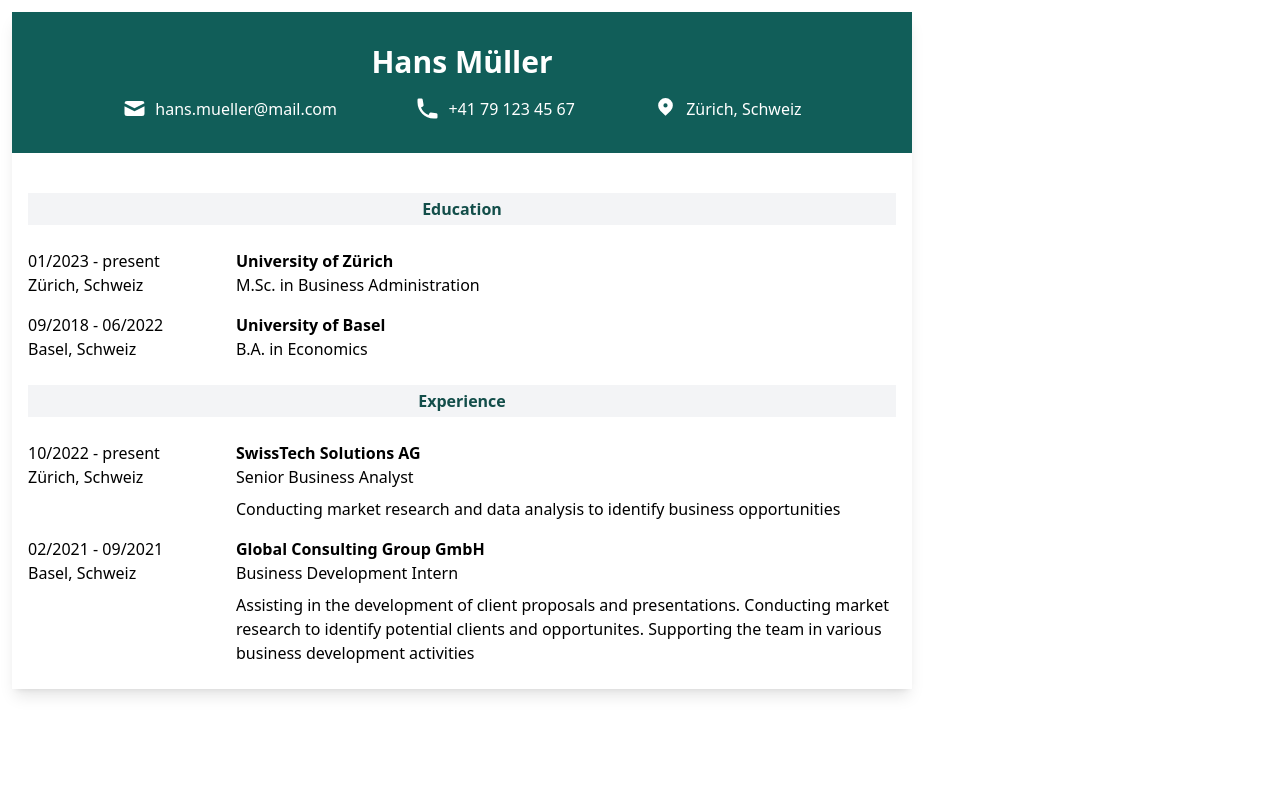
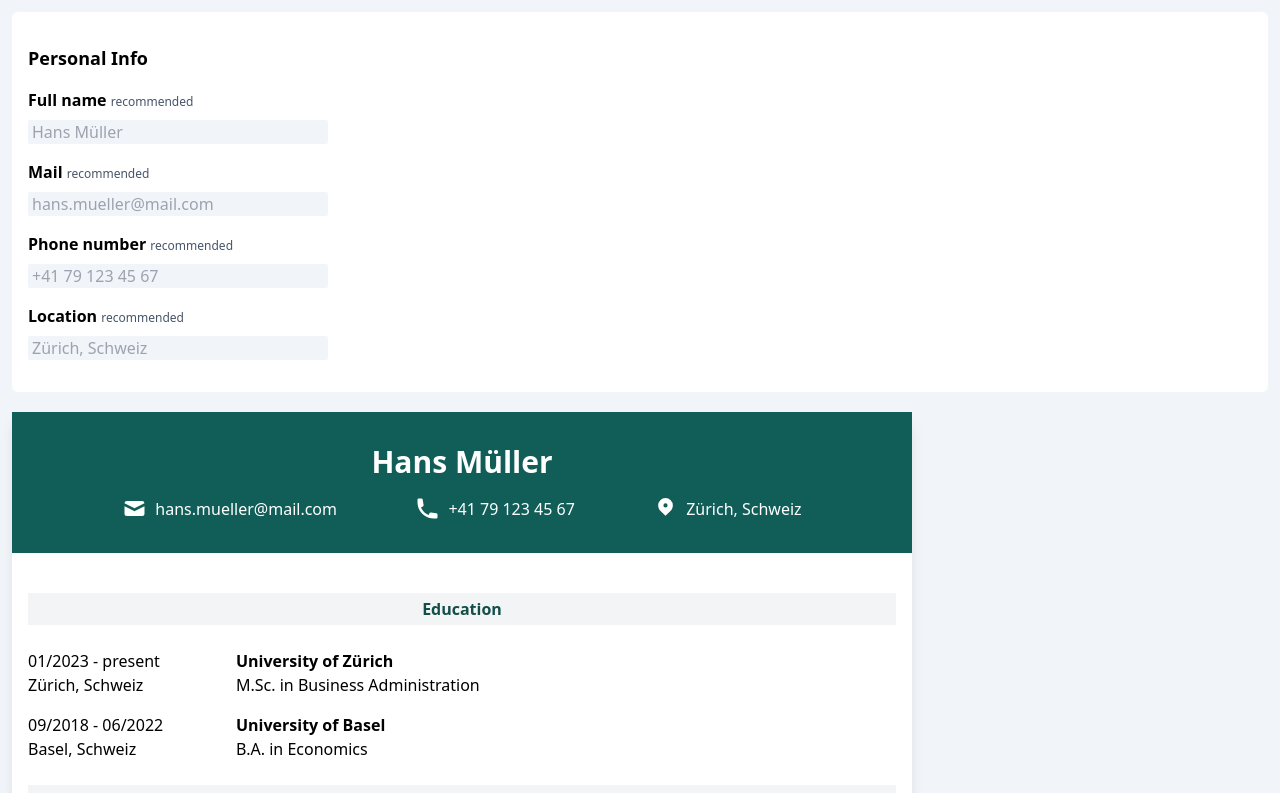
Before and after one commit to IsiNavarro/odin-CV-app, a React (Vite) app: page / in a window 1280 px wide. Shown: the top 793 px of the page. Built offline with nearby package versions, Linux system fonts and the light colour scheme.

Commit message:
Handle state using form input for personal info

```diff
--- a/src/App.jsx
+++ b/src/App.jsx
@@ -1,12 +1,25 @@
-import React from 'react';
-import { useState } from 'react';
+import React, { useState } from 'react';
 import CVDisplay from './components/CVDisplay';
 import { sampleData } from './sampleData';
+import uniqid from 'uniqid';
+import FillIn from './components/FillIn';
 
 function App() {
   const [userData, setUserData] = useState(sampleData);
+
+  const handlePersonalInfo = (e) => {
+    const value = e.target.value;
+    console.log(value);
+    const newPersonalInfo = {
+      ...userData,
+      personalInfo: { ...userData.personalInfo, [e.target.name]: value },
+    };
+    setUserData(newPersonalInfo);
+  };
+
   return (
-    <div className="w-full min-h-screen p-3">
+    <div className="w-full min-h-screen p-3 flex flex-col gap-5 bg-slate-100">
+      <FillIn data={userData} handlePersonalInfo={handlePersonalInfo} />
       <CVDisplay data={userData} />
     </div>
   );
--- /dev/null
+++ b/src/components/FillIn.jsx
@@ -0,0 +1,76 @@
+import React from 'react';
+
+function FillIn({ data, handlePersonalInfo }) {
+  const personalInfo = data.personalInfo;
+  return (
+    <div className="w-full flex flex-col gap-4">
+      <div className="w-full py-8 px-4 flex flex-col gap-2 bg-white rounded-md">
+        <h3 className="font-bold text-lg">Personal Info</h3>
+        <form action="" className="flex flex-col gap-2">
+          <label htmlFor="fullName" className="mt-2 font-bold">
+            Full name{' '}
+            <span className="text-xs font-normal text-slate-600">
+              recommended
+            </span>
+          </label>
+          <input
+            type="text"
+            id="fullName"
+            name="fullName"
+            placeholder={personalInfo.fullName}
+            onChange={handlePersonalInfo}
+            className="max-w-[300px] px-1 bg-slate-100 rounded-sm focus:border-blue-300"
+            required
+          />
+          <label htmlFor="email" className="mt-2 font-bold">
+            Mail{' '}
+            <span className="text-xs font-normal text-slate-600">
+              recommended
+            </span>
+          </label>
+          <input
+            type="email"
+            id="email"
+            name="email"
+            placeholder={personalInfo.email}
+            onChange={handlePersonalInfo}
+            className="max-w-[300px] px-1 bg-slate-100 rounded-sm focus:border-blue-300"
+            required
+          />
+          <label htmlFor="phoneNumber" className="mt-2 font-bold">
+            Phone number{' '}
+            <span className="text-xs font-normal text-slate-600">
+              recommended
+            </span>
+          </label>
+          <input
+            type="tel"
+            id="phoneNumber"
+            name="phoneNumber"
+            placeholder={personalInfo.phoneNumber}
+            onChange={handlePersonalInfo}
+            className="max-w-[300px] px-1 bg-slate-100 rounded-sm focus:border-blue-300"
+            required
+          />
+          <label htmlFor="location" className="mt-2 font-bold">
+            Location{' '}
+            <span className="text-xs font-normal text-slate-600">
+              recommended
+            </span>
+          </label>
+          <input
+            type="text"
+            id="location"
+            name="location"
+            placeholder={personalInfo.location}
+            onChange={handlePersonalInfo}
+            className="max-w-[300px] px-1 bg-slate-100 rounded-sm focus:border-blue-300"
+            required
+          />
+        </form>
+      </div>
+    </div>
+  );
+}
+
+export default FillIn;
```
